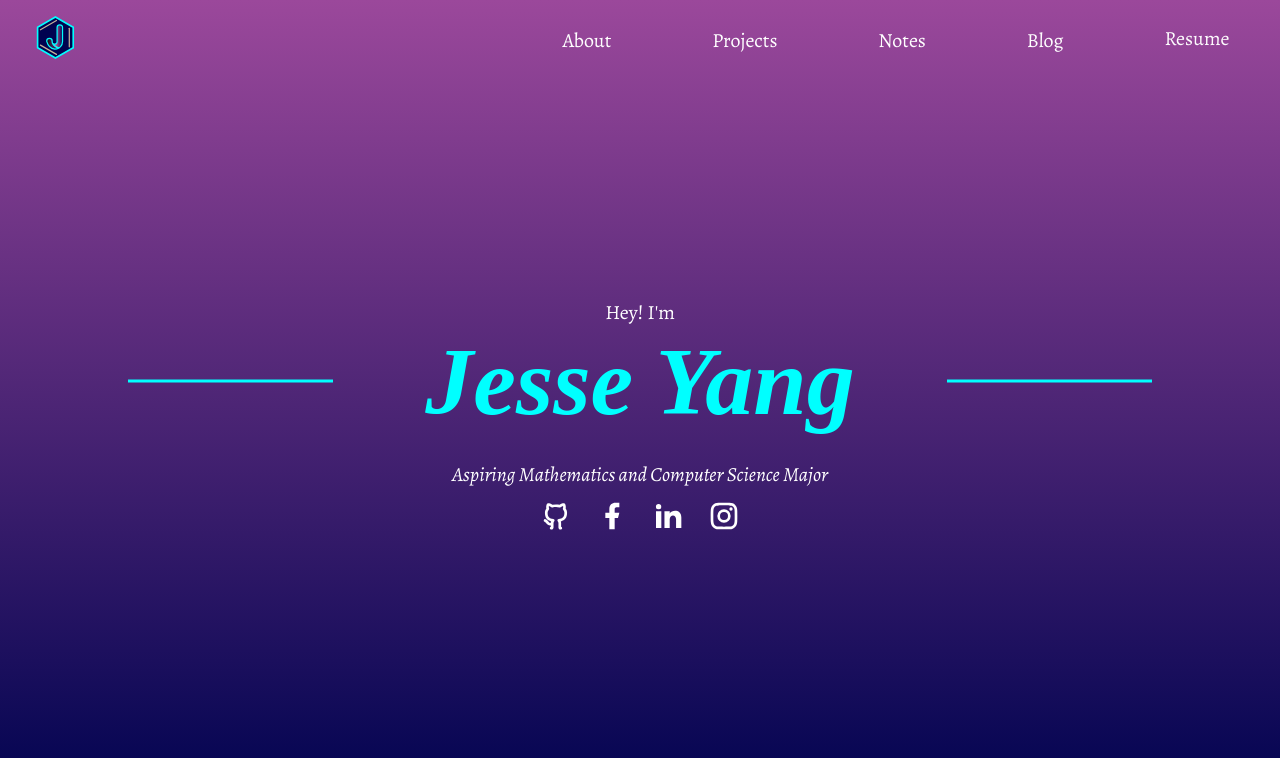
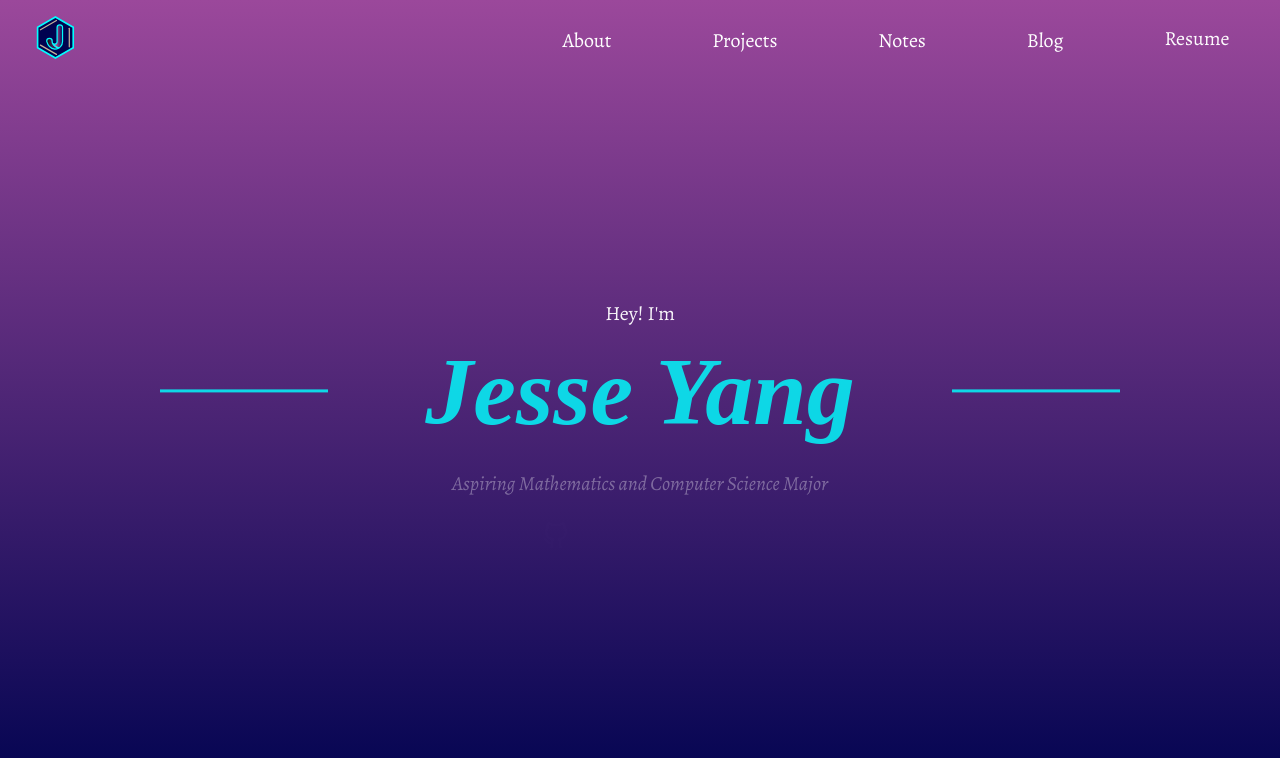
Before and after one commit to jesseyang432/jesseyang432.github.io, a React (Create React App) app: page / in a window 1280 px wide. Shown: the top 758 px of the page. Built offline with nearby package versions, Linux system fonts and the light colour scheme; a web font is replaced by a local one.

Commit message:
added animation to rest of intro

```diff
--- a/src/components/modules/HomeIntro.js
+++ b/src/components/modules/HomeIntro.js
@@ -14,7 +14,7 @@ class HomeIntro extends Component {
         <>
             <div className="Home-intro">
                 <p>Hey! I'm</p>
-                <div className="Home-intro-info">
+                <div className="Home-intro-name">
                     <h1><em>Jesse Yang</em></h1>
                 </div>
                 <div className="Home-intro-descriptor">
--- a/src/components/modules/_HomeIntro.scss
+++ b/src/components/modules/_HomeIntro.scss
@@ -15,12 +15,16 @@
 		width: 100%;
 		font-size: 20px;
 		text-align: center;
+		opacity: 0;
+		animation: HomeIntro-fadein-anim 1s ease 5s forwards;
 	}
 }
 
-.Home-intro-info {
-	width: 80%;
+.Home-intro-name {
+	width: 75%;
 	position: relative;
+	opacity: 0;
+	animation: HomeIntro-fadein-anim 1s ease 5.2s forwards;
 
 	h1 {
 		font-size: 96px;
@@ -34,7 +38,7 @@
 	&::after {
 		content: "";
 		position: absolute;
-		width: 20%;
+		width: 17.5%;
 		height: 3px;
 		background: $aqua;
 		top: 50%;
@@ -55,4 +59,17 @@
 	font-size: 20px;
 	text-align: center;
 	margin-top: 24px;
+	opacity: 0;
+	animation: HomeIntro-fadein-anim 1s ease 5.5s forwards;
 }
+
+@keyframes HomeIntro-fadein-anim {
+	from {
+		transform: translateY(50%);
+		opacity: 0;
+	}
+	to {
+		transform: translateY(0);
+		opacity: 1;
+	}
+}
--- a/src/components/modules/_SocialLinks.scss
+++ b/src/components/modules/_SocialLinks.scss
@@ -10,6 +10,23 @@
 		color: #fff;
 		margin: 12px;
 		transition: 0.5s ease;
+		opacity: 0;
+
+		&:nth-child(1) {
+			animation: SocialLinks-fadein-anim 1s ease 5.7s forwards;
+		}
+
+		&:nth-child(2) {
+			animation: SocialLinks-fadein-anim 1s ease 5.85s forwards;
+		}
+
+		&:nth-child(3) {
+			animation: SocialLinks-fadein-anim 1s ease 6s forwards;
+		}
+
+		&:nth-child(4) {
+			animation: SocialLinks-fadein-anim 1s ease 6.15s forwards;
+		}
 
 		&:hover {
 			transform: translateY(-8px);
@@ -17,3 +34,14 @@
 		}
 	}
 }
+
+@keyframes SocialLinks-fadein-anim {
+	from {
+		transform: translateY(50%);
+		opacity: 0;
+	}
+	to {
+		transform: translateY(0);
+		opacity: 1;
+	}
+}
--- a/src/components/styles.css
+++ b/src/components/styles.css
@@ -557,12 +557,59 @@
   margin: 12px;
   -webkit-transition: 0.5s ease;
   transition: 0.5s ease;
+  opacity: 0;
+}
+
+.SocialLinks-links a:nth-child(1) {
+  -webkit-animation: SocialLinks-fadein-anim 1s ease 5.7s forwards;
+          animation: SocialLinks-fadein-anim 1s ease 5.7s forwards;
+}
+
+.SocialLinks-links a:nth-child(2) {
+  -webkit-animation: SocialLinks-fadein-anim 1s ease 5.85s forwards;
+          animation: SocialLinks-fadein-anim 1s ease 5.85s forwards;
+}
+
+.SocialLinks-links a:nth-child(3) {
+  -webkit-animation: SocialLinks-fadein-anim 1s ease 6s forwards;
+          animation: SocialLinks-fadein-anim 1s ease 6s forwards;
+}
+
+.SocialLinks-links a:nth-child(4) {
+  -webkit-animation: SocialLinks-fadein-anim 1s ease 6.15s forwards;
+          animation: SocialLinks-fadein-anim 1s ease 6.15s forwards;
 }
 
 .SocialLinks-links a:hover {
   -webkit-transform: translateY(-8px);
           transform: translateY(-8px);
   color: #f6bdd1;
+}
+
+@-webkit-keyframes SocialLinks-fadein-anim {
+  from {
+    -webkit-transform: translateY(50%);
+            transform: translateY(50%);
+    opacity: 0;
+  }
+  to {
+    -webkit-transform: translateY(0);
+            transform: translateY(0);
+    opacity: 1;
+  }
+}
+
+@keyframes SocialLinks-fadein-anim {
+  from {
+    -webkit-transform: translateY(50%);
+            transform: translateY(50%);
+    opacity: 0;
+  }
+  to {
+    -webkit-transform: translateY(0);
+            transform: translateY(0);
+    opacity: 1;
+  }
 }
 
 .Home-intro {
@@ -590,14 +637,20 @@
   width: 100%;
   font-size: 20px;
   text-align: center;
+  opacity: 0;
+  -webkit-animation: HomeIntro-fadein-anim 1s ease 5s forwards;
+          animation: HomeIntro-fadein-anim 1s ease 5s forwards;
 }
 
-.Home-intro-info {
-  width: 80%;
+.Home-intro-name {
+  width: 75%;
   position: relative;
+  opacity: 0;
+  -webkit-animation: HomeIntro-fadein-anim 1s ease 5.2s forwards;
+          animation: HomeIntro-fadein-anim 1s ease 5.2s forwards;
 }
 
-.Home-intro-info h1 {
+.Home-intro-name h1 {
   font-size: 96px;
   text-align: center;
   color: #00ffff;
@@ -605,10 +658,10 @@
   font-family: "Arizonia", cursive;
 }
 
-.Home-intro-info::before, .Home-intro-info::after {
+.Home-intro-name::before, .Home-intro-name::after {
   content: "";
   position: absolute;
-  width: 20%;
+  width: 17.5%;
   height: 3px;
   background: #00ffff;
   top: 50%;
@@ -616,11 +669,11 @@
           transform: translateY(-50%);
 }
 
-.Home-intro-info::before {
+.Home-intro-name::before {
   left: 0;
 }
 
-.Home-intro-info::after {
+.Home-intro-name::after {
   right: 0;
 }
 
@@ -629,6 +682,35 @@
   font-size: 20px;
   text-align: center;
   margin-top: 24px;
+  opacity: 0;
+  -webkit-animation: HomeIntro-fadein-anim 1s ease 5.5s forwards;
+          animation: HomeIntro-fadein-anim 1s ease 5.5s forwards;
+}
+
+@-webkit-keyframes HomeIntro-fadein-anim {
+  from {
+    -webkit-transform: translateY(50%);
+            transform: translateY(50%);
+    opacity: 0;
+  }
+  to {
+    -webkit-transform: translateY(0);
+            transform: translateY(0);
+    opacity: 1;
+  }
+}
+
+@keyframes HomeIntro-fadein-anim {
+  from {
+    -webkit-transform: translateY(50%);
+            transform: translateY(50%);
+    opacity: 0;
+  }
+  to {
+    -webkit-transform: translateY(0);
+            transform: translateY(0);
+    opacity: 1;
+  }
 }
 
 .Home-bio-info {
```
Also changed, not shown: 2 other files (tests, documents, lock files or other folders).
